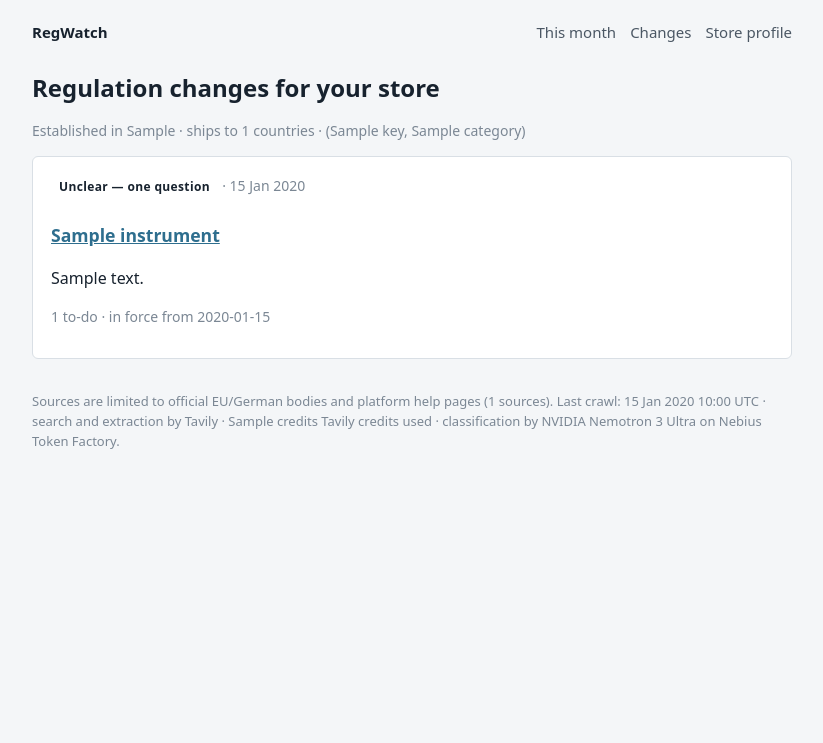
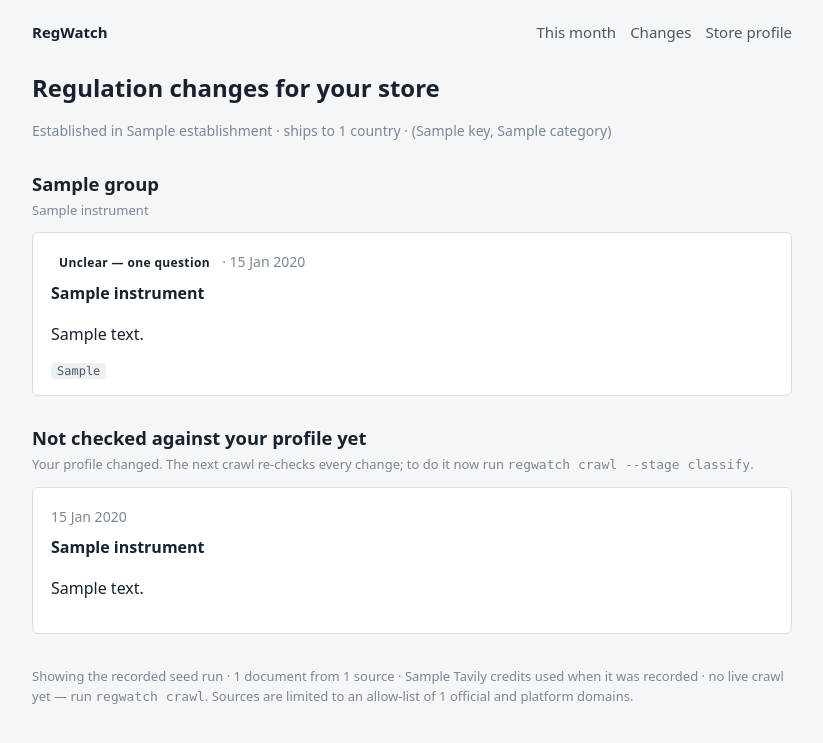
Before and after one commit to moiz-lakkadkutta/regwatch, a FastAPI app: template regwatch/templates/feed.html in a window 1280 px wide. Shown: the top 743 px of the page, without its empty margins (228-1051 px from the left). Run offline with FastAPI, Linux system fonts and the light colour scheme; the template is opened without the code that fills it: most values are stand-ins (such as "Sample title", 1, 10 or a date in 2020).

Commit message:
feat(oct21): feed grouped by regulation with decision pills, item meta, unchecked section and seed-vs-crawl footer; platform help text
Co-Authored-By: Claude Opus 5 (1M context) <noreply@anthropic.com>
Claude-Session: https://claude.ai/code/session_019PjibsUHnbv3Gyifc4FuNo

```diff
--- a/regwatch/app.py
+++ b/regwatch/app.py
@@ -27,10 +27,10 @@ from regwatch.config import (
     SEED_REGULATIONS,
     SOURCE_DOMAINS,
     Settings,
+    country_name,
     regulation_instrument,
 )
 from regwatch.db import (
-    DocumentRow,
     FeedRow,
     ProfileRow,
     TodoStateRow,
@@ -40,6 +40,7 @@ from regwatch.db import (
     last_crawl,
     make_engine,
     session,
+    unchecked_changes,
 )
 from regwatch.schemas import Decision, RegChange
 
@@ -300,25 +301,25 @@ def profile_save(
 
 @app.get("/feed", response_class=HTMLResponse)
 def feed(request: Request) -> Any:
+    today = date.today()
     with session(engine) as s:
         prof = current_profile(s)
-    if prof is None or prof.id is None:
-        return RedirectResponse("/profile", status_code=303)
-    items = _feed_items(prof.id)
-    with session(engine) as s:
-        run = last_crawl(s)
-        domains = s.exec(select(DocumentRow.source_domain).distinct()).all()
-    n_sources = len(domains) or len(SOURCE_DOMAINS)
-    credits = run.tavily_credits if run is not None else sum(i["credits"] for i in items)
+        if prof is None or prof.id is None:
+            return RedirectResponse("/profile", status_code=303)
+        rows = feed_rows(s, prof.id)
+        done_keys = _done_keys(s, prof.id)
+        unchecked = unchecked_changes(s, prof.id)
+        footer = _footer(s, rows)
+    groups = _group([_item(r, done_keys, today) for r in rows])
     return templates.TemplateResponse(
         request,
         "feed.html",
         {
-            "items": items,
+            "groups": groups,
+            "unchecked": unchecked,
+            "f": footer,
             "profile": prof.to_schema(),
-            "credits": credits,
-            "last_crawl": run,
-            "n_sources": n_sources,
+            "establishment": country_name(prof.establishment_country),
         },
     )
 
--- a/regwatch/templates/base.html
+++ b/regwatch/templates/base.html
@@ -20,6 +20,14 @@ blockquote cite{display:block;font:13px system-ui,sans-serif;color:var(--ink3);m
 label{display:block;margin:14px 0 4px;font-weight:600}select,input{font:inherit;padding:8px;border:1px solid var(--line);border-radius:4px;width:100%;background:var(--paper)}
 .help{font-size:14px;color:var(--ink3);margin-top:4px}button.primary{margin-top:18px;background:var(--accent);color:#fff;border:0;padding:10px 16px;border-radius:4px;font:inherit;cursor:pointer}
 footer{max-width:760px;margin:32px auto 0;color:var(--ink3);font-size:13px}a{color:var(--accent)}
+.group{margin:28px 0 8px}.group h2{margin:0;font-size:1.15rem}.group .law{color:var(--ink3);font-size:13px;margin:2px 0 8px;overflow-wrap:anywhere}
+.item h3{font-size:1rem;margin:6px 0 4px;overflow-wrap:anywhere}.item h3 a{color:var(--ink);text-decoration:none}
+.meta{display:flex;flex-wrap:wrap;gap:6px 12px;align-items:center;color:var(--ink3);font-size:13px}
+.chip{font:12px ui-monospace,Menlo,monospace;background:var(--no-bg);color:var(--ink2);padding:1px 6px;border-radius:4px;overflow-wrap:anywhere}
+.todo .due{font-size:14px;color:var(--ink2);margin:2px 0 6px}
+.source dl{display:grid;grid-template-columns:max-content 1fr;gap:4px 12px;font-size:14px}.source dt{color:var(--ink3)}.source dd{margin:0;overflow-wrap:anywhere}
+a.wrong{color:var(--ink3)}
+@media(max-width:420px){h1{font-size:1.3rem}.card{padding:12px 14px}}
 </style>
 </head>
 <body>
--- a/regwatch/templates/feed.html
+++ b/regwatch/templates/feed.html
@@ -1,16 +1,16 @@
 {% extends "base.html" %}{% block title %}Changes · RegWatch{% endblock %}
 {% block body %}
 <h1>Regulation changes for your store</h1>
-<p class="muted">Established in {{profile.establishment_country}} · ships to {{profile.ship_to|length}} countries · {{profile.categories|join(", ")}}</p>
-{% if not items %}<div class="card">No changes yet. The first crawl runs on deploy; run <code>regwatch crawl</code> to fetch now.</div>{% endif %}
-{% for it in items %}
-<div class="card">
-  <span class="pill {{it.decision}}">{% if it.decision=="applies" %}Applies to you{% elif it.decision=="does_not" %}Doesn't apply{% else %}Unclear — one question{% endif %}</span>
-  <span class="muted"> · {{it.created_at.strftime("%d %b %Y")}}</span>
-  <h2><a href="/change/{{it.id}}">{{it.change.instrument}}</a></h2>
-  <p>{{it.change.summary}}</p>
-  <p class="muted">{{it.todos|length}} to-do{% if it.todos|length!=1 %}s{% endif %}{% if it.change.effective_dates %} · in force from {{it.change.effective_dates[0]}}{% endif %}</p>
-</div>
-{% endfor %}
+<p class="muted">Established in {{establishment}} · ships to {{profile.ship_to|length}} countr{% if profile.ship_to|length == 1 %}y{% else %}ies{% endif %} · {{profile.categories|join(", ")}}</p>
+{% if not groups and not unchecked %}<div class="card"><p>No changes on file yet.</p><p class="muted">Run <code>regwatch seed</code> for the recorded run, or <code>regwatch crawl</code> to fetch from the official sources.</p></div>{% endif %}
+{% for g in groups %}<section class="group" id="{{g.key}}"><h2>{{g.label}}</h2>{% if g.instrument %}<p class="law">{{g.instrument}}</p>{% endif %}
+  {% for it in g.items %}<article class="card item">
+    <span class="pill {{it.decision}}">{% if it.decision == "applies" %}Applies to you{% elif it.decision == "does_not" %}Doesn't apply to you{% else %}Unclear — one question{% endif %}</span> <span class="muted">· {{it.created_at|d}}</span>
+    <h3><a href="/change/{{it.id}}">{{it.change.instrument}}</a></h3>
+    <p>{{it.change.summary}}</p>
+    <div class="meta">{% if it.decision == "applies" and it.todos %}<span>{{it.todos|length}} to-do{% if it.todos|length != 1 %}s{% endif %}{% if it.next_due %} · {% if it.in_force %}in force since {{it.next_due|d}}{% else %}next due {{it.next_due|d}}{% endif %}{% endif %}</span>{% elif it.decision == "applies" %}<span>No to-dos yet — see the obligations</span>{% elif it.decision == "unclear" %}<span>Answer one question to find out</span>{% endif %}<span class="chip">{{it.source_domain}}</span></div>
+  </article>{% endfor %}</section>{% endfor %}
+{% if unchecked %}<section class="group" id="unchecked"><h2>Not checked against your profile yet</h2><p class="law">Your profile changed. The next crawl re-checks every change; to do it now run <code>regwatch crawl --stage classify</code>.</p>
+  {% for ch in unchecked %}<article class="card item"><span class="muted">{{ch.created_at|d}}</span><h3><a href="/change/{{ch.id}}">{{ch.instrument}}</a></h3><p>{{ch.summary}}</p></article>{% endfor %}</section>{% endif %}
 {% endblock %}
-{% block footer %}Sources are limited to official EU/German bodies and platform help pages ({{n_sources}} sources). Last crawl: {% if last_crawl and last_crawl.finished_at %}{{last_crawl.finished_at.strftime("%d %b %Y %H:%M")}} UTC{% else %}none yet — showing the recorded seed run{% endif %} · search and extraction by Tavily · {{credits}} Tavily credits used · classification by NVIDIA Nemotron 3 Ultra on Nebius Token Factory.{% endblock %}
+{% block footer %}{% if f.kind == "crawl" %}Last crawl {{f.finished_at|stamp}} · {{f.n_docs}} document{% if f.n_docs != 1 %}s{% endif %} from {{f.n_sources}} source{% if f.n_sources != 1 %}s{% endif %} · {{f.tavily_credits}} Tavily credits used this crawl · ${{"%.4f"|format(f.model_cost_usd)}} Nemotron on Nebius Token Factory. Sources are limited to an allow-list of {{f.n_allowlist}} official and platform domains.{% else %}Showing the recorded seed run · {{f.n_docs}} document{% if f.n_docs != 1 %}s{% endif %} from {{f.n_sources}} source{% if f.n_sources != 1 %}s{% endif %} · {{f.tavily_credits}} Tavily credits used when it was recorded · no live crawl yet — run <code>regwatch crawl</code>. Sources are limited to an allow-list of {{f.n_allowlist}} official and platform domains.{% endif %}{% endblock %}
--- a/regwatch/templates/profile_form.html
+++ b/regwatch/templates/profile_form.html
@@ -24,6 +24,7 @@
 
   <label for="platform">Platform</label>
   <select id="platform" name="platform">{% for key,name in platforms %}<option value="{{key}}" {% if profile and profile.platform==key %}selected{% endif %}>{{name}}</option>{% endfor %}</select>
+  <p class="help">Platform guidance pages (e.g. Shopify Help) are searched too, so to-dos can point at the setting to change.</p>
 
   <button class="primary" type="submit">Save and show my changes</button>
 </form>
```
Also changed, not shown: docs/issues.md (+2 -2 lines), tests/test_pages.py (+124 -0 lines).
